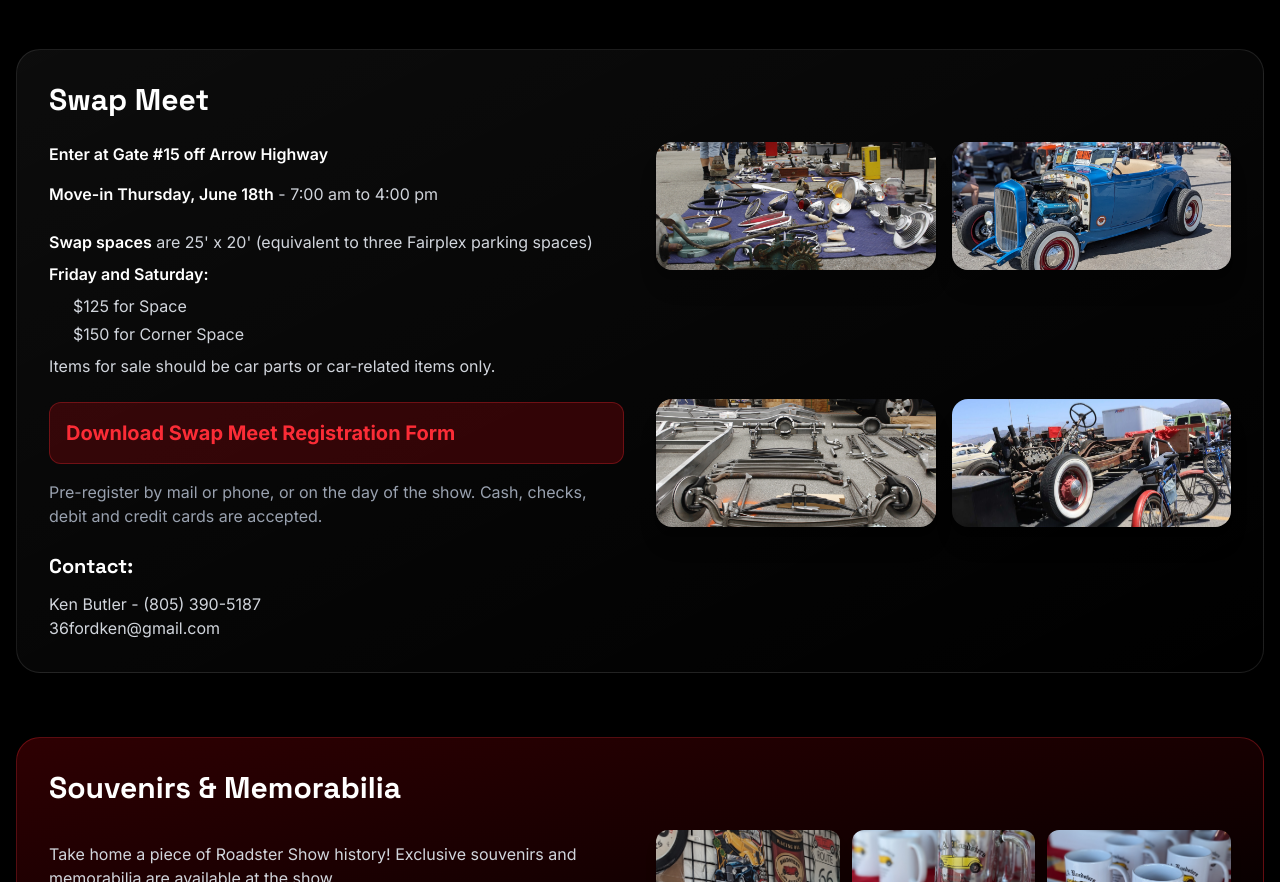
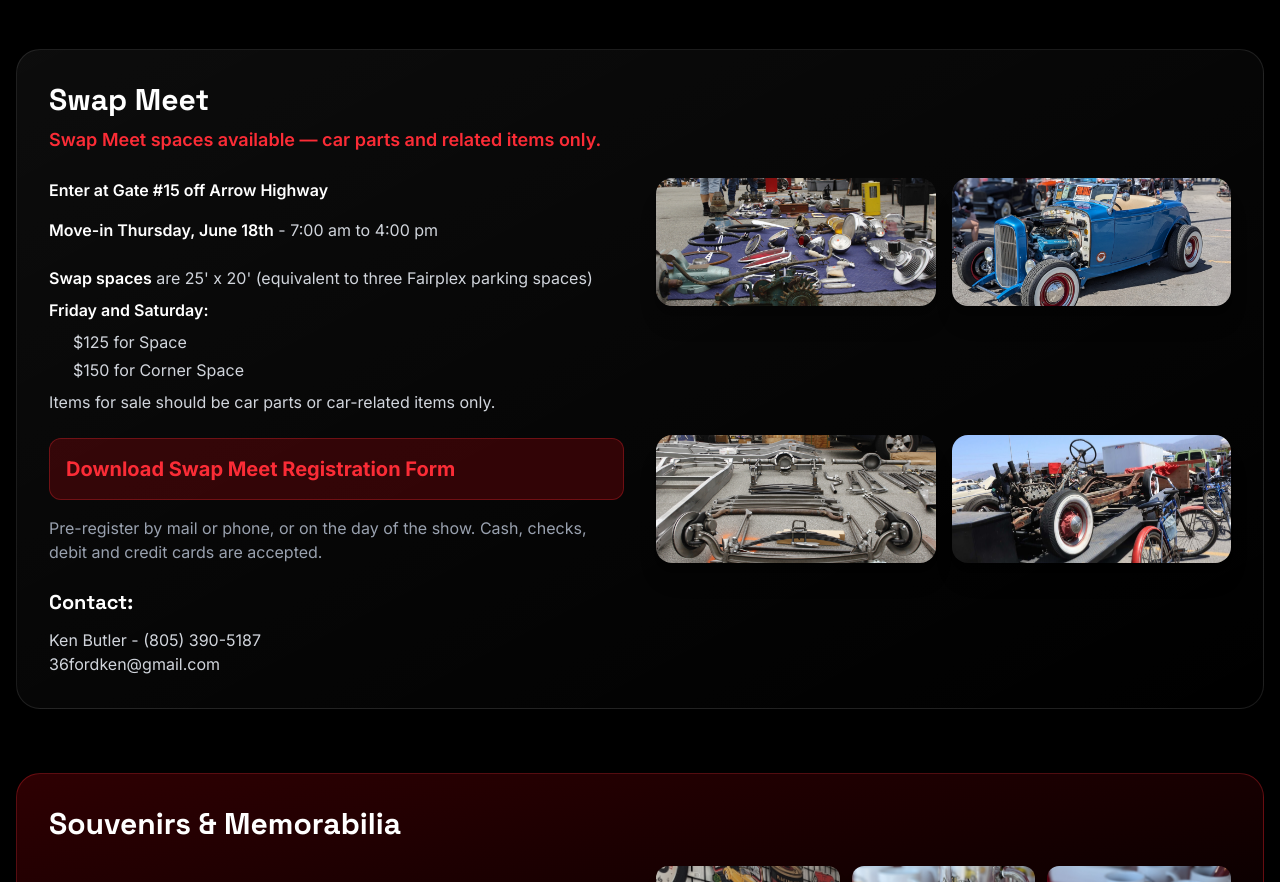
Before and after one commit to kadirgecit/laroadsters, a React (Vite) app: page /news in a window 1280 px wide. Shown: the part 3740-4622 px from the top of the page. Built offline with nearby package versions, Linux system fonts and the light colour scheme.

Commit message:
Add Swap Meet info line under title

```diff
--- a/src/app/pages/News.tsx
+++ b/src/app/pages/News.tsx
@@ -305,7 +305,8 @@ export function News() {
 
           {/* Swap Meet */}
           <section className="p-8 rounded-3xl bg-gradient-to-br from-white/5 to-white/0 border border-white/10 backdrop-blur-sm">
-            <h2 className="text-3xl font-bold text-white mb-6">Swap Meet</h2>
+            <h2 className="text-3xl font-bold text-white mb-2">Swap Meet</h2>
+            <p className="text-lg text-red-500 font-semibold mb-6">Swap Meet spaces available — car parts and related items only.</p>
             <div className="grid md:grid-cols-2 gap-8">
               <div className="space-y-4 text-gray-300">
                 <p>
```
Also changed, not shown: 2 other files (tests, documents, lock files or other folders).
